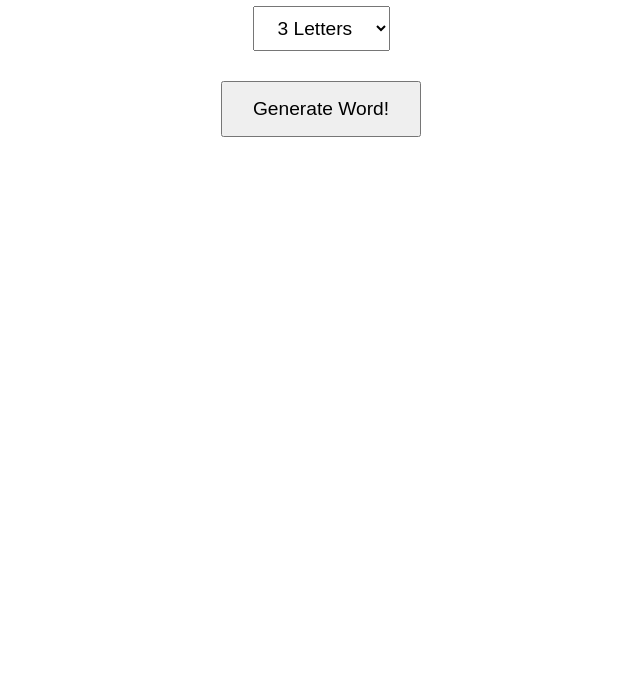
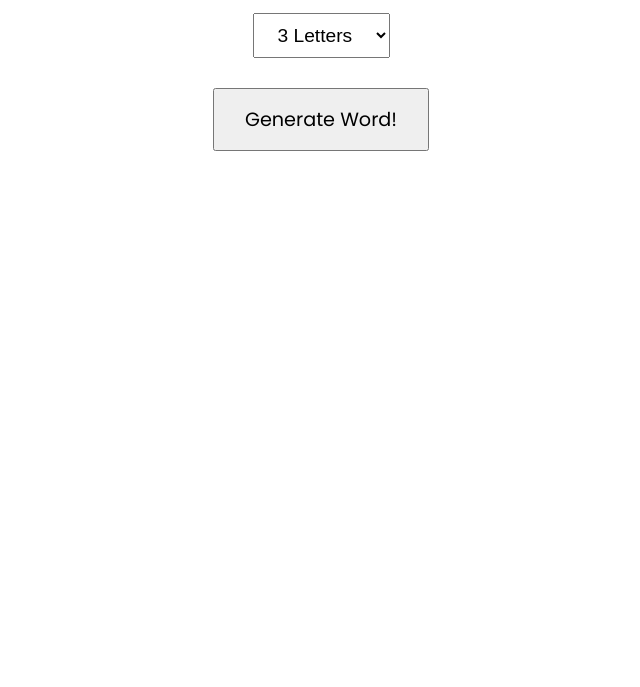
Before and after one commit to lkf20/Random-word-generator, a plain HTML site: page index.html in a window 1280 px wide. Shown: the part 113-800 px from the top of the page, without its empty margins (319-959 px from the left). Drawn offline with Linux system fonts and the light colour scheme.

Commit message:
Update font index.html

```diff
--- a/index.html
+++ b/index.html
@@ -4,9 +4,13 @@
   <meta charset="utf-8">
   <meta name="viewport" content="width=device-width">
   <title>Random Word Generator</title>
+  <link rel="preconnect" href="https://fonts.googleapis.com">
+  <link rel="preconnect" href="https://fonts.gstatic.com" crossorigin>
+  <link href="https://fonts.googleapis.com/css2?family=Poppins:ital,wght@0,100;0,200;0,300;0,400;0,500;0,600;0,700;0,800;0,900;1,100;1,200;1,300;1,400;1,500;1,600;1,700;1,800;1,900&display=swap" rel="stylesheet">
+
   <style>
     body {
-      font-family: sans-serif;
+      font-family: poppins, sans-serif;
     }
 
     .container {
@@ -17,7 +21,7 @@
     }
 
     .word {
-      font-size: 5em;
+      font-size: 4em;
       margin-top: 20px;
     }
 
@@ -32,12 +36,14 @@
     padding: 15px 30px;
     font-size: 1.2em;
     margin-top: 30px;
+    font-family: poppins, sans-serif;
     }
 
     #wordLength {
       padding: 10px 20px;
       font-size: 1.2em;
       margin-top: 10px;
+      fon-family: poppins, sans-serif;
     }
 
 
```
